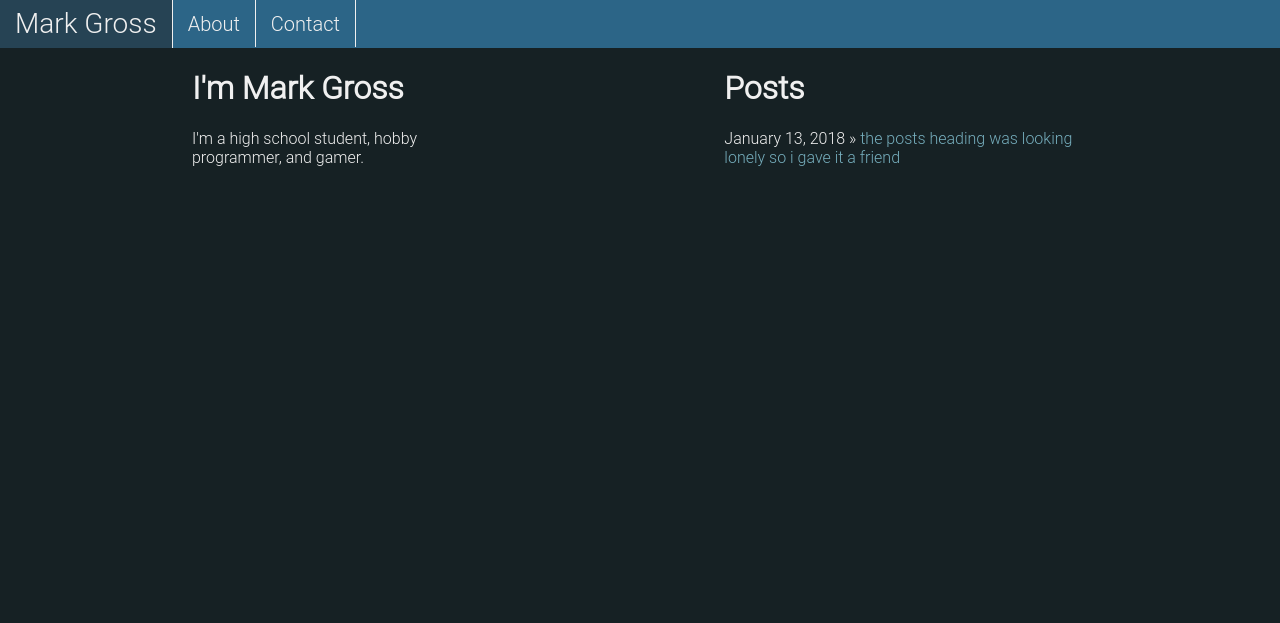
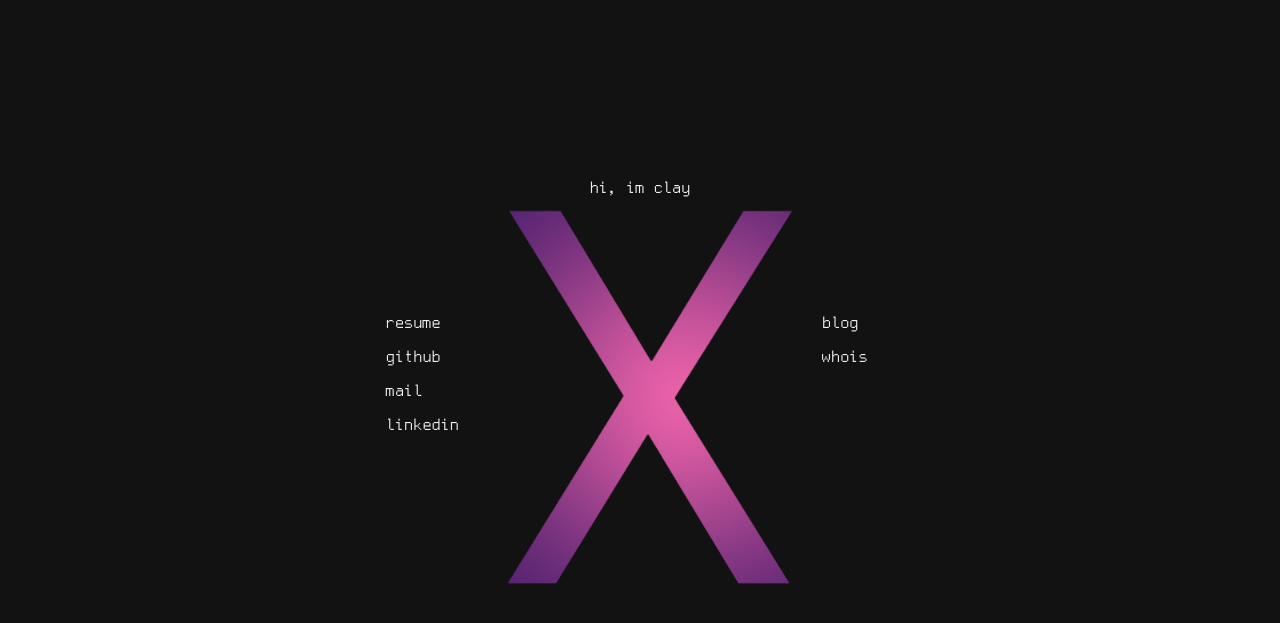
Before and after one commit to clbx/clbx.io, a Jekyll site: the page built from index.html, in a window 1280 px wide. Shown: the top 623 px of the page. Built offline with Jekyll 4.4.1, drawn with Linux system fonts in a browser that asks for light colours.

Commit message:
Almost open for business

```diff
--- a/CNAME
+++ /dev/null
@@ -1 +0,0 @@
-clbx.io
--- a/_config.yml
+++ b/_config.yml
@@ -1,3 +1,3 @@
-name: Mark Gross
+name: Clay Buxton
 markdown: kramdown
 permalink: /blog/:year/:month/:day/:title
--- a/_layouts/default.html
+++ b/_layouts/default.html
@@ -5,17 +5,6 @@
         <link rel="stylesheet" type="text/css" href="/css/main.css">
     </head>
     <body>
-        <nav>
-            <ul>
-                <li id="name"><a href="/">Mark Gross</a></li>
-                <li><a href="/about">About</a></li>
-                <li><a href="/contact">Contact</a></li>
-            </ul>
-        </nav>
-        <div class="container">
-
 			{{ content }}
-
-        </div><!-- /.container -->
     </body>
 </html>
--- a/css/main.css
+++ b/css/main.css
@@ -1,72 +1,80 @@
-html {
-    font-family: "Roboto Light", "Helvetica", sans-serif;
+body {
+    background-color: #121212;
+		color: #EEEEEE;
+
 }
 
-a {
-    color: #76aebd;
-    text-decoration: none;
+.main_text{
+	position: fixed;
+	text-align: center;
+	left: 50%;
+	top: 20%;
+	transform: translateX(-50%);
+	font-family: "GohuFont", gohufont, serif;
 }
 
-a:visited {
-    color: #466770;
+.unsupported{
+	position: fixed;
+	text-align: center;
+	left: 50%;
+	top: 5%;
+	transform: translateX(-50%);
+	font-family: "GohuFont", gohufont, serif;
 }
 
-.container {
-    margin: auto;
-    color: #f0f0f0;
-    max-width: 70vw;
-    align-self: center;
+
+.left_text{
+	position: fixed;
+	left: 33%;
+	top: 35%;
+	transform: translateX(-50%);
+	font-family: "GohuFont", gohufont, serif;
 }
 
-.posts-column {
-    margin-left: 20vw;
+.right_text{
+	position: fixed;
+	left: 66%;
+	top: 35%;
+	transform: translateX(-50%);
+	font-family: "GohuFont", gohufont, serif;
 }
 
-.posts ul, .posts li {
-    list-style-type: none;
-    list-style-position: outside;
-    margin-left: -40px;
+@font-face{
+	font-family: "GohuFont";
+	src: url("../css/gohufont.ttf");
 }
 
-body {
-    background-color: #162124;
-    margin: 0;
+
+.column {
+    float: left;
+    width: 33.33%;
 }
 
-nav ul {
-    list-style-type: none;
-    margin: 0;
-    padding: 0;
-    max-height: 48px;
-    overflow: hidden;
-    background-color: #2c6587;
+.row:after {
+    content: "";
+    display: table;
+    clear: both;
 }
 
-nav li {
-    float: left;
-    font-size: 20px;
-    vertical-align: middle;
-    border-right: 1px solid #f0f0f0;
+a:link {
+    color: #eeeeee;
+		text-decoration: none;
 }
 
-#name {
-    font-size: 28px;
-    margin-top: -5px;
-    color: #162124;
+/* visited link */
+a:visited {
+    color: #eeeeee;
+		text-decoration: none;
 }
 
-nav li a {
-    display: block;
-    padding: 11.5px 15px;
-    text-align: center;
-    text-decoration: none;
-    color: #f0f0f0;
+/* mouse over link */
+a:hover {
+    color: #eeeeee;
+		text-decoration: none;
 }
 
-nav li a:visited {
-    color: #f0f0f0;
+/* selected link */
+a:active {
+    color: #eeeeee;
+		text-decoration: none;
 }
-
-nav li a:hover {
-    background-color: #264354;
-}
--- a/index.html
+++ b/index.html
@@ -1,18 +1,35 @@
 ---
 layout: default
-title: Mark Gross
+title: clbx - Home
 ---
-<div style="display: flex">
-    <div class="blurb">
-            <h1>I'm Mark Gross</h1>
-            <p>I'm a high school student, hobby programmer, and gamer.</p>
-        </div>
-        <div class="posts-column">
-            <h1>Posts</h1>
-            <ul class="posts">
-                {% for post in site.posts %}
-                <li><span>{{ post.date | date: "%B %-d, %Y" }}</span> » <a href="{{ post.url }}" title="{{ post.title }}">{{ post.title }}</a></li>
-                {% endfor %}
-            </ul>
-        </div>
+
+<!--[if !IE]>
+<div class="unsupported">
+	It looks like you're using IE. Stop.
 </div>
+<![endif]-->
+
+
+<div class="row">
+	<div class="column">
+		<div class="left_text">
+			resume<br><br>
+			github<br><br>
+			mail<br><br>
+			linkedin<br><br>
+		</div>
+	</div>
+	<div class="column">
+		<div class="main_text">
+			hi, im clay<br>
+			<img src="X.png" alt = "x.png" height="400" width = "400">
+		</div>
+	</div>
+	<div class="column">
+		<div class="right_text">
+			<a href="posts.html">blog</a><br><br>
+			whois
+		</div>
+	</div>
+
+</div>
```
Also changed, not shown: css/post.css (+11 -10 lines), posts.html (added, +13 -0 lines), X.png (added), _layouts/post.html (line endings or trailing spaces), css/gohufont.ttf (added), favicon.ico (deleted).
